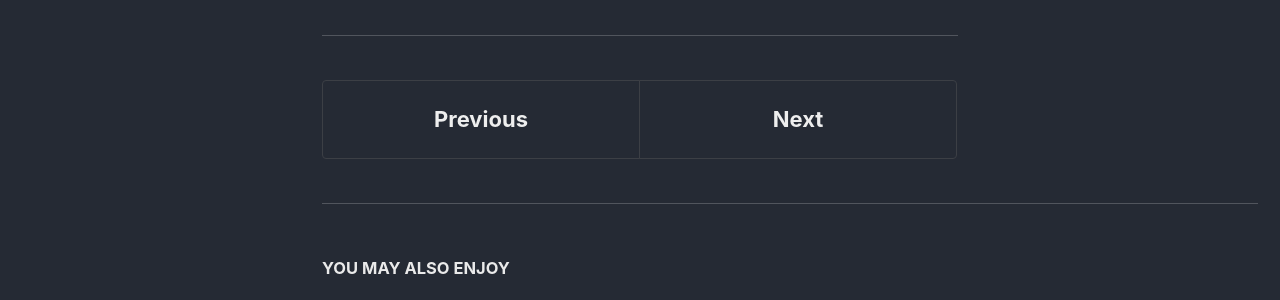
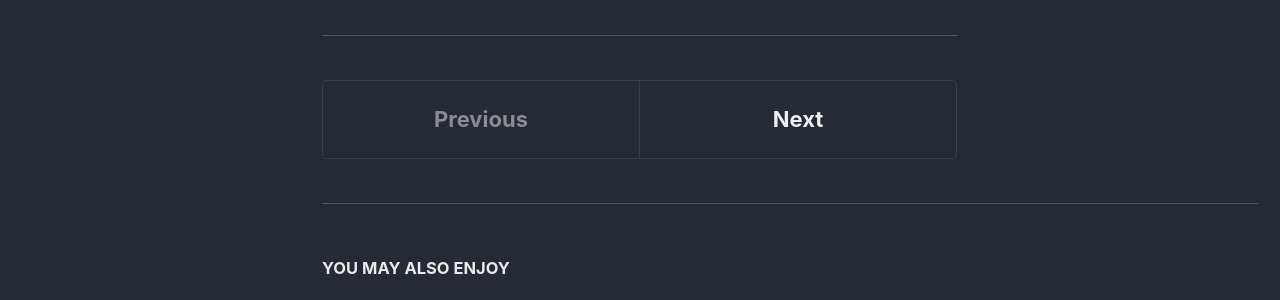
Before and after one commit to jhwshin/jhwshin.github.io, a Jekyll site: the page built from _notes/arch-linux/install/00-bootable-usb.md, in a window 1280 px wide. Shown: the part 375-675 px from the top of the page. Built offline with Jekyll 4.4.1, drawn with Linux system fonts in a browser that asks for light colours; cached includes are drawn as plain includes.

Commit message:
MODIFY post-paginator order 'prev/next'

```diff
--- a/_data/navigation.yml
+++ b/_data/navigation.yml
@@ -23,6 +23,7 @@ arch-install:
   - title: "< notes"
     url: /notes/
   - title: "# Installation"
+
   - title: "Preparation"
     children:
     - title: "0. Bootable USB"
--- a/_includes/post_pagination.html
+++ b/_includes/post_pagination.html
@@ -1,14 +1,25 @@
 {% if page.previous or page.next %}
   <nav class="pagination">
-    {% if page.previous %}
+
+    {% if page.first-post %}
+      <a href="#" class="pagination--pager disabled">{{ site.data.ui-text[site.locale].pagination_previous | default: "Previous" }}</a>
+    {% elsif page.prev-section %}
+      <a href="{{ page.prev-section | relative_url }}" class="pagination--pager">{{ site.data.ui-text[site.locale].pagination_previous | default: "Previous" }}</a>
+    {% elsif page.previous %}
       <a href="{{ page.previous.url | relative_url }}" class="pagination--pager" title="{{ page.previous.title | markdownify | strip_html }}">{{ site.data.ui-text[site.locale].pagination_previous | default: "Previous" }}</a>
     {% else %}
       <a href="#" class="pagination--pager disabled">{{ site.data.ui-text[site.locale].pagination_previous | default: "Previous" }}</a>
     {% endif %}
-    {% if page.next %}
+
+    {% if page.last-post %}
+      <a href="#" class="pagination--pager disabled">{{ site.data.ui-text[site.locale].pagination_next | default: "Next" }}</a>
+    {% elsif page.next-section %}
+      <a href="{{ page.next-section | relative_url }}" class="pagination--pager">{{ site.data.ui-text[site.locale].pagination_next | default: "Next" }}</a>
+    {% elsif page.next %}
       <a href="{{ page.next.url | relative_url }}" class="pagination--pager" title="{{ page.next.title | markdownify | strip_html }}">{{ site.data.ui-text[site.locale].pagination_next | default: "Next" }}</a>
     {% else %}
       <a href="#" class="pagination--pager disabled">{{ site.data.ui-text[site.locale].pagination_next | default: "Next" }}</a>
     {% endif %}
+
   </nav>
 {% endif %}
```
Also changed, not shown: _notes/arch-linux/install/00-bootable-usb.md (+1 -1 lines).
